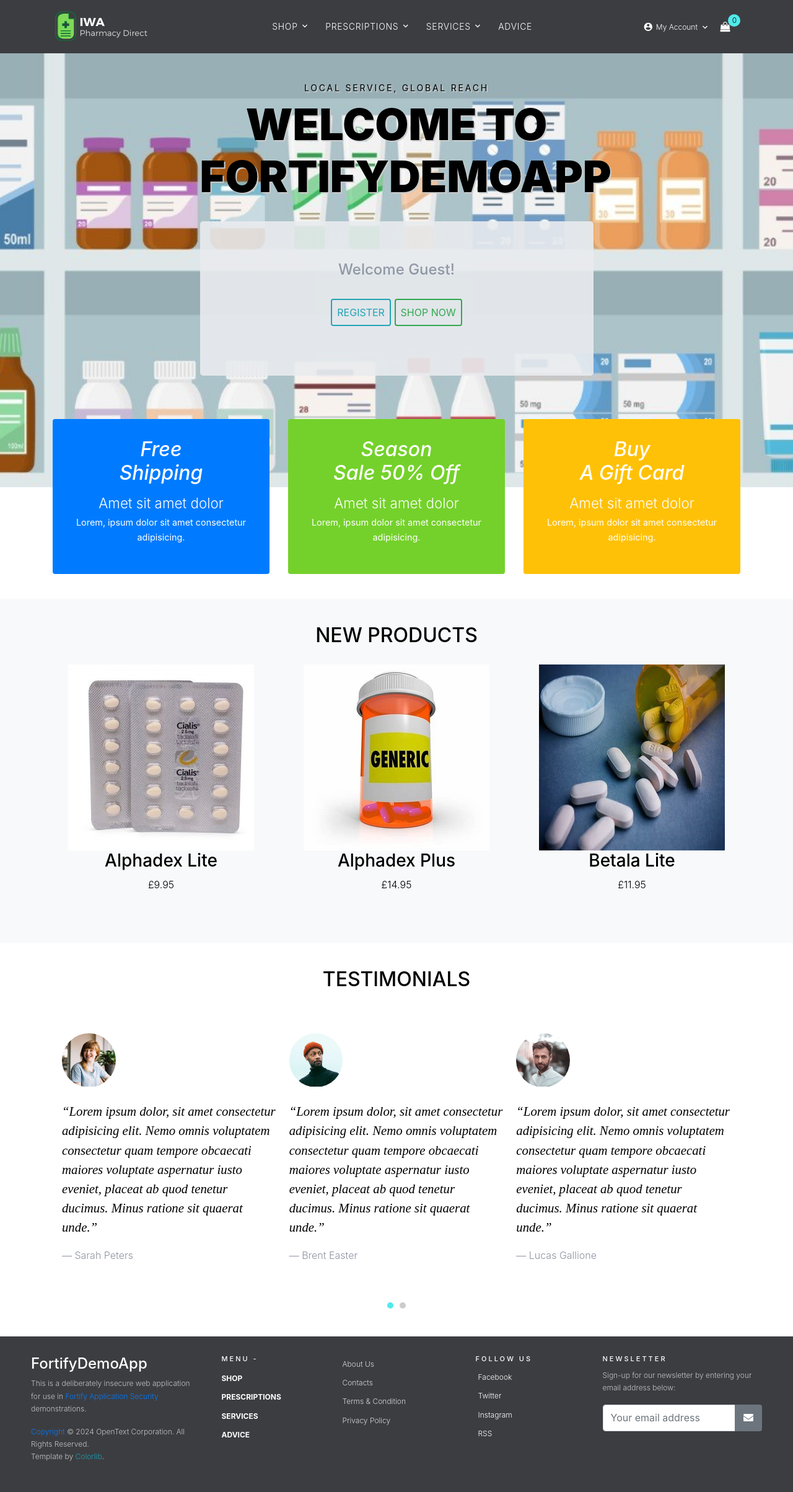
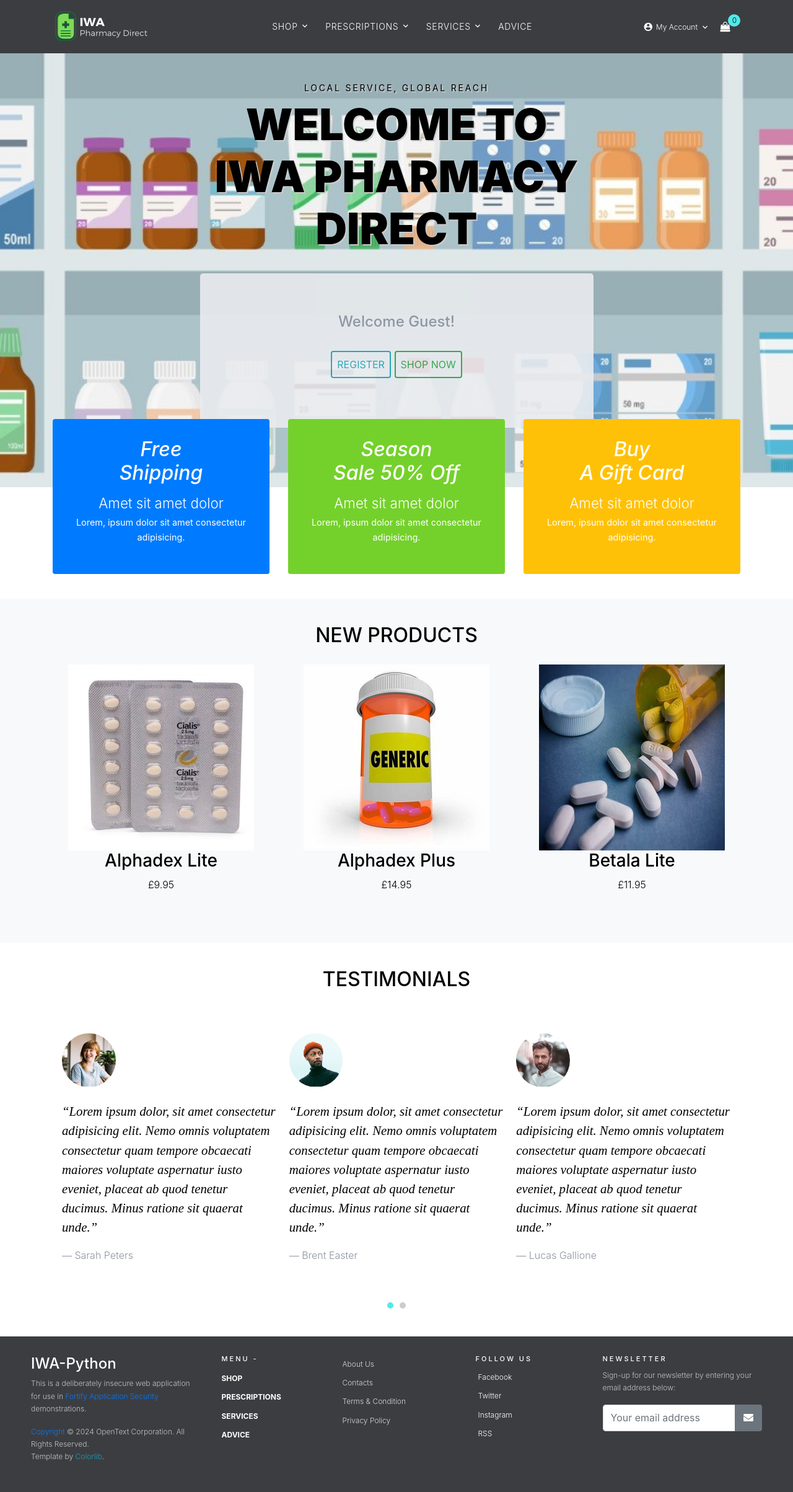
Before and after one commit to kadraman/InsecureWebApp, a Flask app: page / in a window 1280 px wide. Shown: the whole page at 62% size. Run offline with Flask 3, Linux system fonts and the light colour scheme; data comes from the database, SQL or seed files in the repository; some libraries are stand-ins or nearby versions; some web fonts are replaced.

Commit message:
Updating scripts

```diff
--- a/iwa/templates/base.html
+++ b/iwa/templates/base.html
@@ -155,7 +155,7 @@
         <footer class="site-footer mt-auto">
             <div class="row">
                 <div class="col-md-3 footer-brand animated fadeInLeft">
-                    <h4>FortifyDemoApp</h4>
+                    <h4>IWA-Python</h4>
                     <p>This is a deliberately insecure web application for use in
                         <a href="https://www.microfocus.com/en-us/cyberres/application-security" target="_blank">Fortify Application Security</a> demonstrations.</p>
                     <p><a href="https://www.opentext.com/about/copyright-information" target="_blank">Copyright</a>
--- a/iwa/templates/index.html
+++ b/iwa/templates/index.html
@@ -1,6 +1,6 @@
 {% extends 'base.html' %}
 
-{% block title %} FortifyDemoApp :: Home {% endblock %}
+{% block title %} IWA-Python :: Home {% endblock %}
 
 {% block content %}
     <div class="site-blocks-cover" style="background-image: url('/static/img/home_hero_1a.jpg');">
@@ -9,7 +9,7 @@
             <div class="col-lg-7 mx-auto order-lg-2 py-5">
               <div class="site-block-cover-content text-center">
                 <h2 class="sub-title">Local Service, Global Reach</h2>
-                <h1 class="main-title">Welcome To FortifyDemoApp</h1>
+                <h1 class="main-title">Welcome To IWA Pharmacy Direct</h1>
               </div>
               <div class="jumbotron text-center" style="opacity: 0.9">
                 {% if g.user %}
--- a/iwa/templates/products/index.html
+++ b/iwa/templates/products/index.html
@@ -1,6 +1,6 @@
 {% extends 'base.html' %}
 
-{% block title %} FortifyDemoApp :: Shop {% endblock %}
+{% block title %} IWA-Python :: Shop {% endblock %}
 
 {% block content %}
     <!-- page title -->
--- a/iwa/templates/products/view.html
+++ b/iwa/templates/products/view.html
@@ -1,6 +1,6 @@
 {% extends 'base.html' %}
 
-{% block title %} FortifyDemoApp :: {{ product.name }} {% endblock %}
+{% block title %} IWA-Python :: {{ product.name }} {% endblock %}
 
 {% block content %}
 <!-- page title -->
```
Also changed, not shown: 5 other files.
